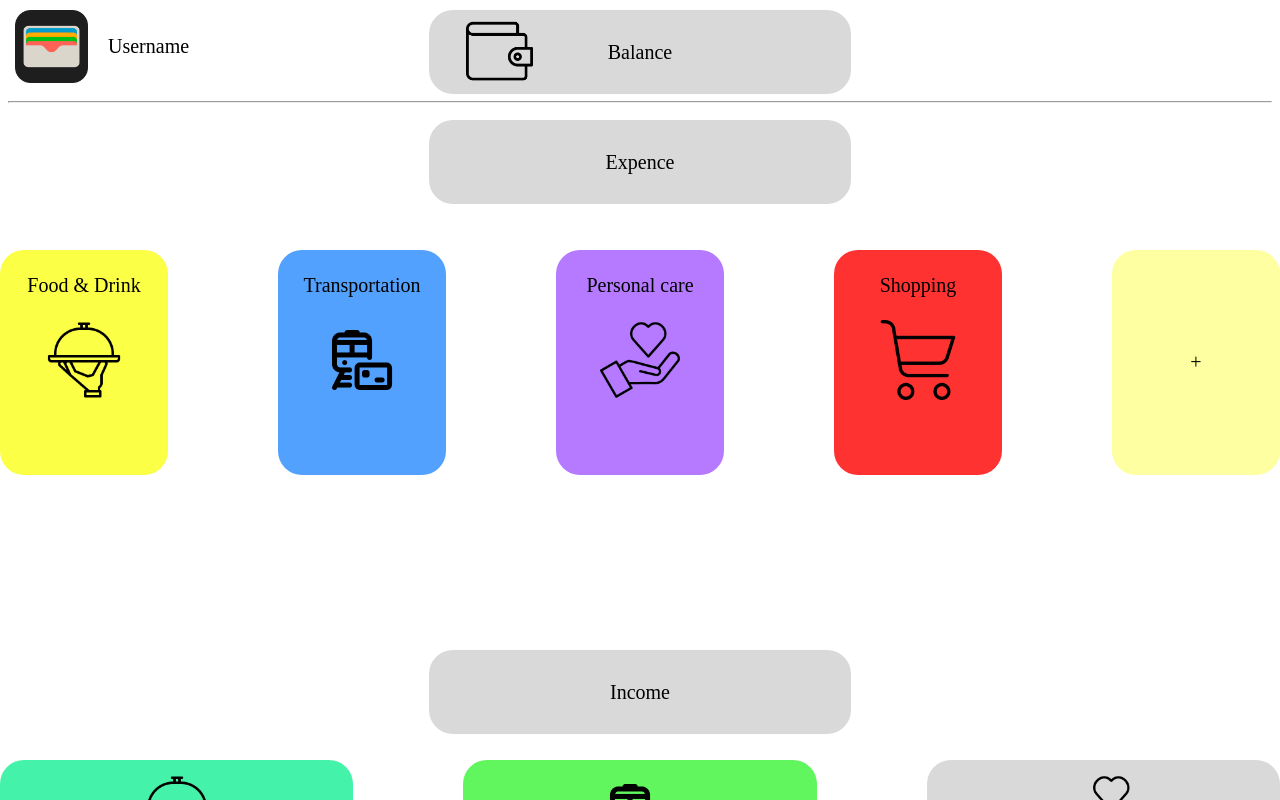
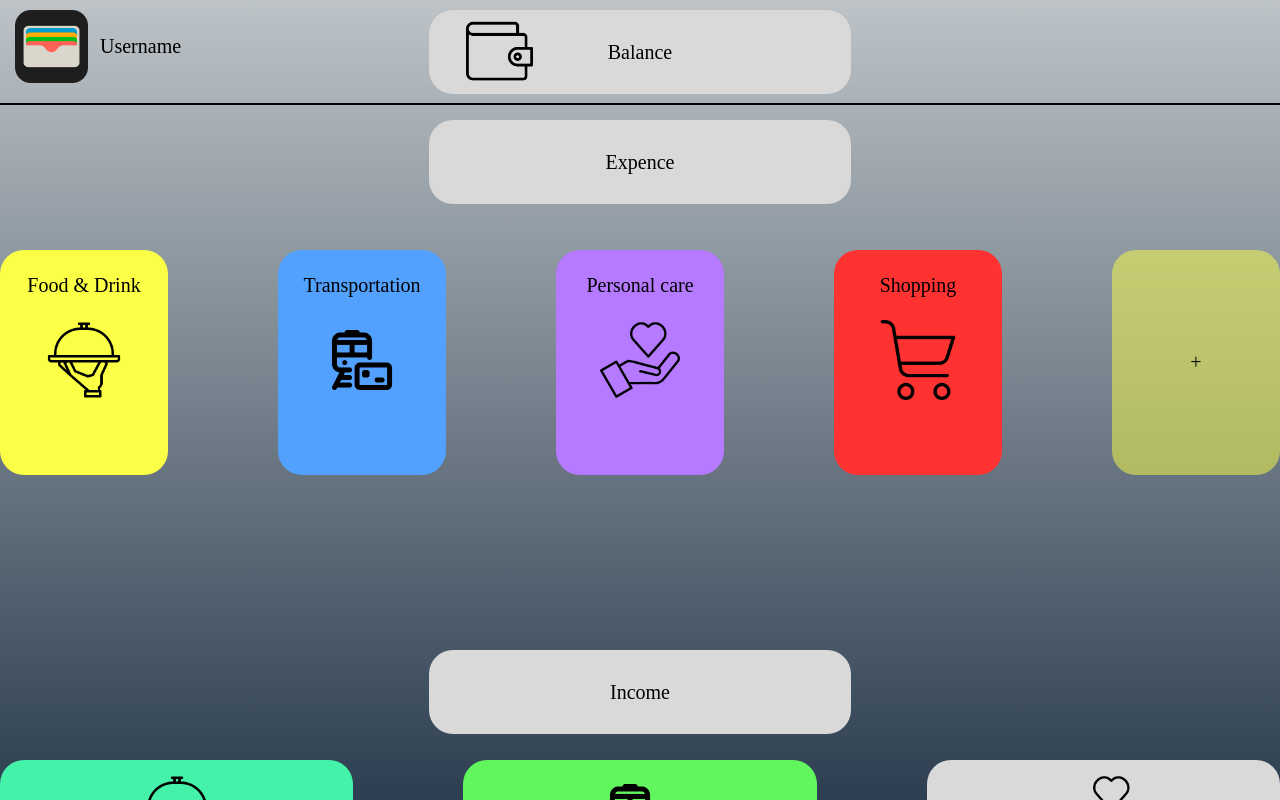
Before and after one commit to IlyaSyssa/wallet.github.io, a Vue app: page / in a window 1280 px wide. Built offline with nearby package versions, Linux system fonts and the light colour scheme.

Commit message:
сделал задний фон подправил линию и выравнил по центру элементы

```diff
--- a/src/App.vue
+++ b/src/App.vue
@@ -94,14 +94,17 @@ const finishEditing = () => {
   margin-left: 100px;
   margin-top: 35px;
   font-size: 20px;
+  position: fixed;
 }
 
 .userName {
   cursor: pointer;
+  position: fixed;
 }
 
 .userNameInput {
   font-size: 20px;
+  position: fixed;
 }
 
 .balanceCard {
@@ -137,8 +140,10 @@ const finishEditing = () => {
   width: 67px;
 }
 .lineUp {
-  position: relative;
-  top: 35px;
+  position: fixed;
+            top: 95px;
+            width: 100%;
+            border: 1px solid black;
 
 }
 .expence {
@@ -175,6 +180,7 @@ const finishEditing = () => {
   grid-template-columns: repeat(5, 1fr); /* Три столбца одинаковой ширины */
   /* Грид занимает всю высоту и ширину .balanceCard */
   display: flex;
+  justify-content: center;
 }
 .expence-item-grid1 {
   text-align: center;
@@ -294,6 +300,8 @@ const finishEditing = () => {
   grid-template-columns: repeat(5, 1fr); /* Три столбца одинаковой ширины */
   /* Грид занимает всю высоту и ширину .balanceCard */
   display: flex;
+  justify-content: center;
+
 }
 .income-item-grid1 {
   text-align: center;
@@ -343,4 +351,9 @@ const finishEditing = () => {
   grid-template-rows: 1fr;
   grid-template-columns: repeat(3, 1fr);
 }
+body, html {
+            height: 100%;
+            margin: 0;
+            background: linear-gradient(to bottom, #BDC3C7, #2C3E50);
+        }
 </style>
```
